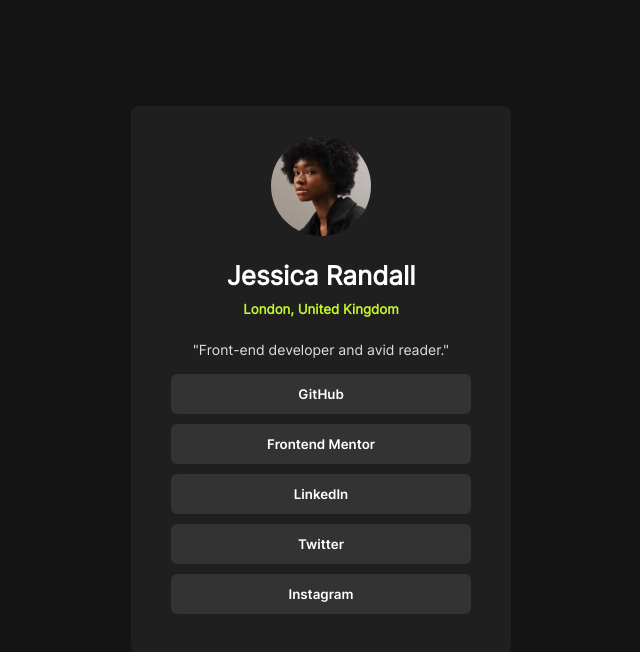
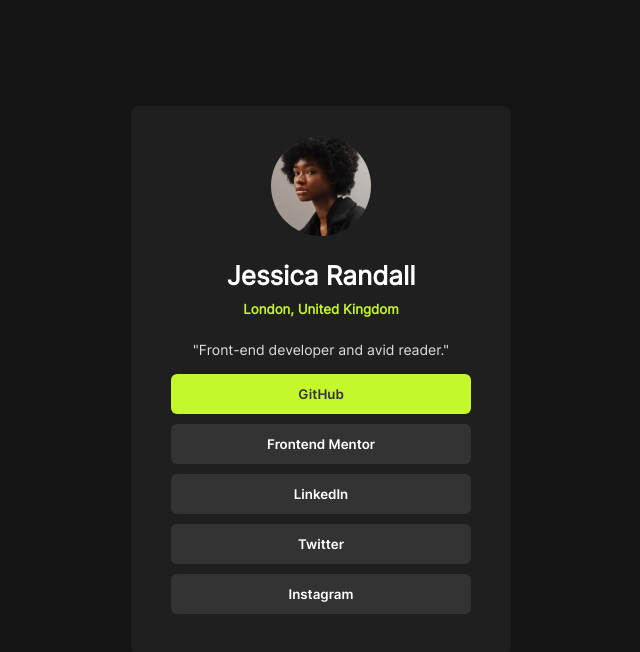
Before and after one commit to masha-a-m/social-links-profile, a plain HTML site: page index.html in a window 1280 px wide. In both pictures the pointer is over the button "GitHub". Shown: the top 652 px of the page, without its empty margins (319-959 px from the left). Drawn offline with Linux system fonts and the light colour scheme.

Commit message:
hover btn commit

```diff
--- a/styles.css
+++ b/styles.css
@@ -83,6 +83,11 @@ button {
     cursor: pointer;
 }
 
+button:hover {
+    background-color: hsl(75, 94%, 57%);
+    color: hsl(0, 0%, 20%);
+}
+
 .attribution {
     font-size: 18px;
     color:hsl(0, 13%, 91%);
```
